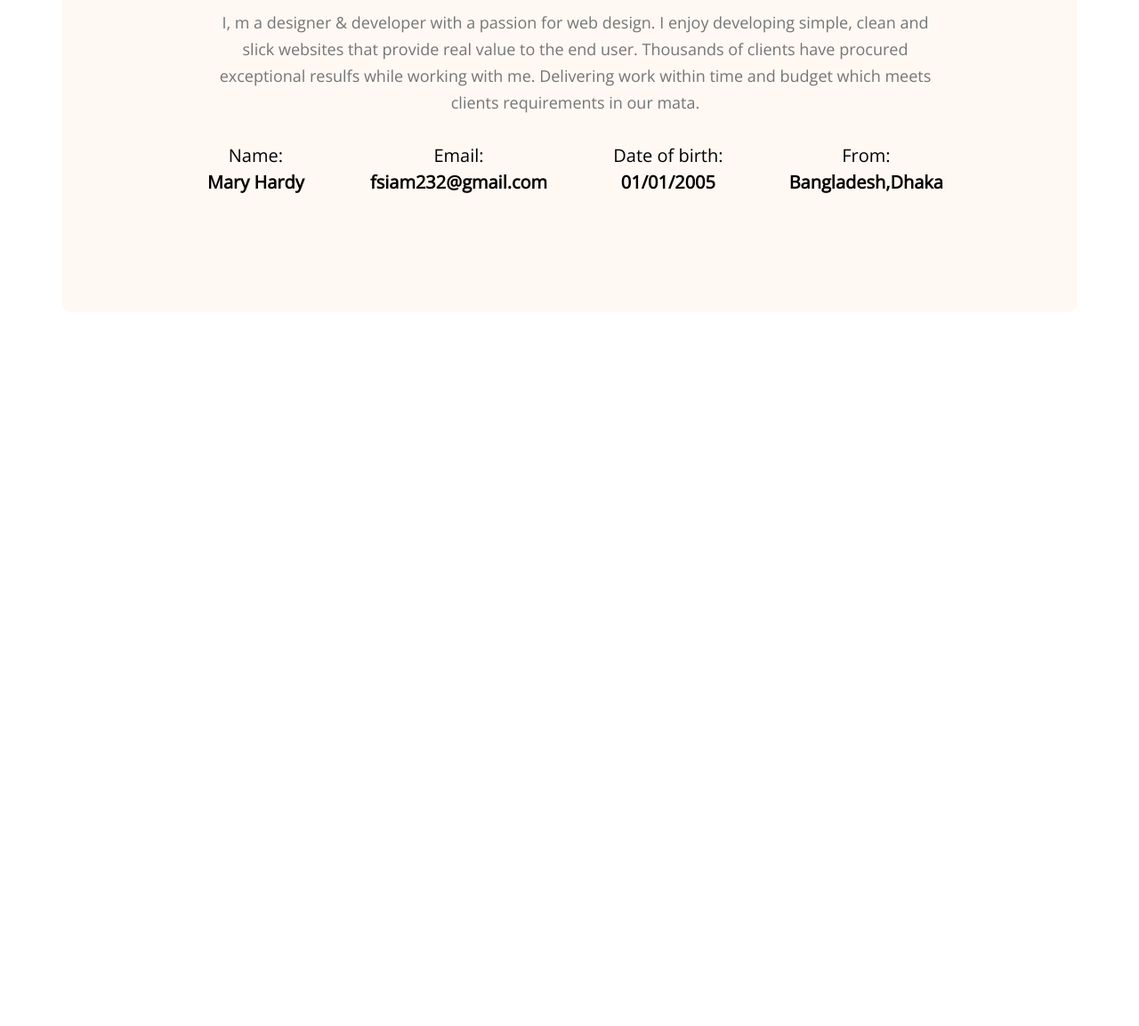
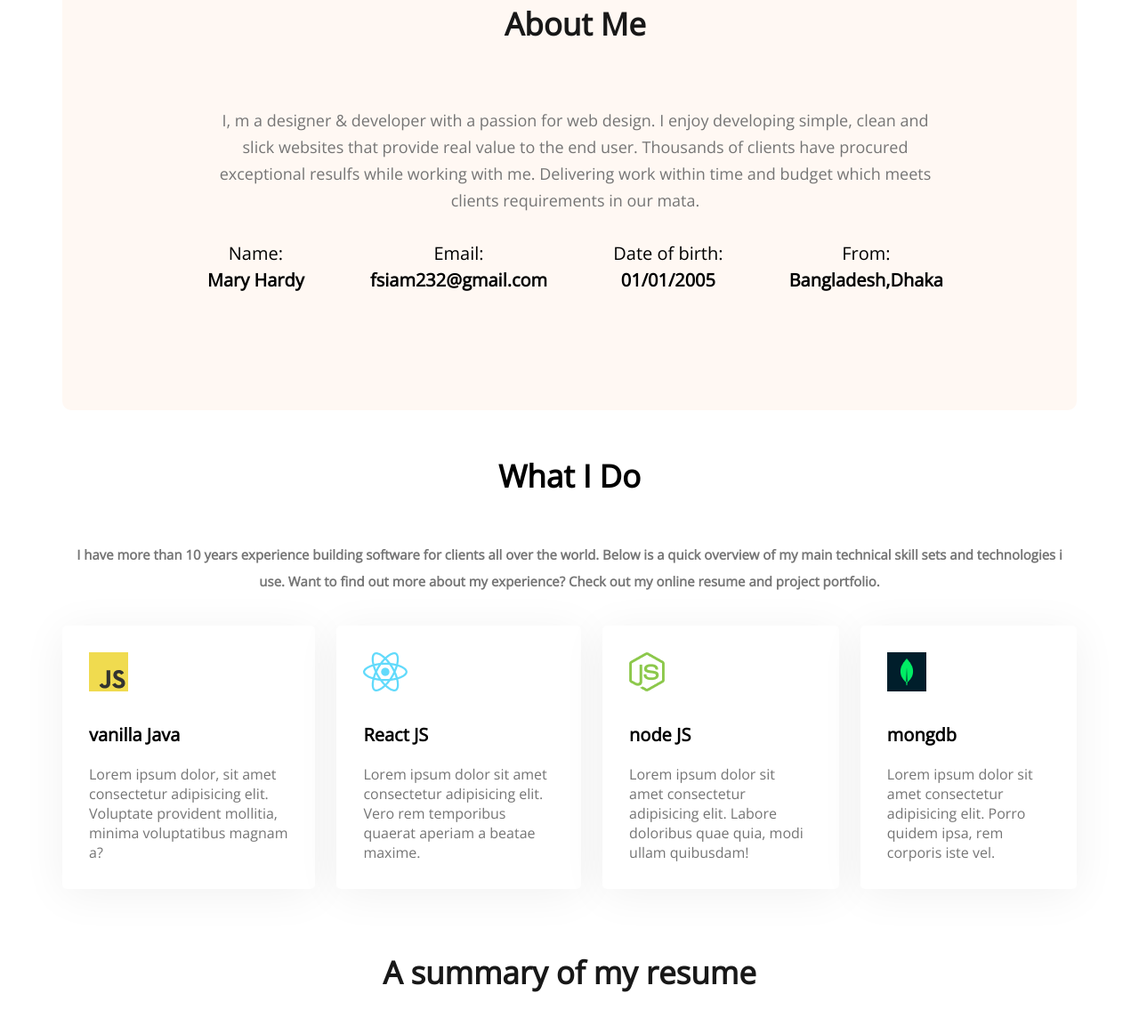
Before and after one commit to fsiam/Practise, a plain HTML site: page Jhankar-Mahbub practise or classes/portfolio pro/index.html in a window 1280 px wide. Shown: the part 1168-2321 px from the top of the page at 89% size. Before the commit the page ends 1519 px from the top, so only its background shows below. Drawn offline with nearby package versions, Linux system fonts and the light colour scheme.

Commit message:
project2

```diff
--- a/Jhankar-Mahbub practise or classes/portfolio pro/index.html
+++ b/Jhankar-Mahbub practise or classes/portfolio pro/index.html
@@ -57,6 +57,53 @@
 
             </div>
         </section>
+        <!-- what i do section -->
+        <section>
+            <h3 class="WID">
+                What I Do
+
+            </h3>
+            <div class="my">
+                <p > <h5>I have more than 10 years experience building software for clients all over the world. Below is a quick overview of my main technical skill sets and technologies i use. Want to find out more about my experience? Check out my online resume and project portfolio.</h5></p>
+            </div>
+            <div class="skills-container">
+                <div class="skill">
+                    <img src="images/icons/js.png" alt="">
+                    <p class="skill-title">vanilla Java</p>
+                    <p class="skill-description">
+                       Lorem ipsum dolor, sit amet consectetur adipisicing elit. Voluptate provident mollitia, minima voluptatibus magnam a?
+                    </p>
+                </div>
+                <div class="skill">
+                    <img src="images/icons/react.png" alt="">
+                    <p class="skill-title">React JS</p>
+                    <p class="skill-description">
+                        Lorem ipsum dolor sit amet consectetur adipisicing elit. Vero rem temporibus quaerat aperiam a beatae maxime.
+                    </p>
+                </div>
+                <div class="skill">
+                    <img src="images/icons/nodejs.png" alt="">
+                    <p class="skill-title">node JS</p>
+                    <p class="skill-description">
+                       Lorem ipsum dolor sit amet consectetur adipisicing elit. Labore doloribus quae quia, modi ullam quibusdam!
+                    </p>
+                </div>
+                <div class="skill">
+                    <img src="images/icons/mongo.png" alt="">
+                    <p class="skill-title">mongdb</p>
+                    <p class="skill-description">
+                        Lorem ipsum dolor sit amet consectetur adipisicing elit. Porro quidem ipsa, rem corporis iste vel.
+                    </p>
+                </div>
+            </div>
+        </section>
+        <!-- resume section -->
+        <section class="resume">
+            <h3 class="section-title">
+                A summary of my resume
+            </h3>
+
+        </section>
     </main>
 
 
--- a/Jhankar-Mahbub practise or classes/portfolio pro/style.css
+++ b/Jhankar-Mahbub practise or classes/portfolio pro/style.css
@@ -92,6 +92,8 @@ text-align: center;
      text-align: center;
      margin-bottom: 30px;
      font-size: 35px;
+     font-weight: 700px;
+
 
 
  }
@@ -113,3 +115,51 @@ margin-bottom: 30px;
     font-size: 20px;
 line-height: 30px;
 }
+.WID{
+    text-align: center;
+    margin-bottom: 50px;
+    font-size: 35px;
+    font-weight: 700px;
+    margin-top: 50px;
+
+}
+.skills-container{
+    display: flex;
+    gap: 24px;
+    justify-content: space-between;
+}
+.skill-description {
+    color: #757575;
+}
+.skill {
+
+    background: #FFFFFF;
+    box-shadow: 0px 6px 50px rgba(0, 0, 0, 0.06);
+    border-radius: 5px;
+    padding: 30px;
+}
+.skill-title {
+    font-weight: 700;
+font-size: 20px;
+margin-top: 30px;
+margin-bottom: 20px;
+}
+.my {
+    text-align: center;
+    font-size: 18px;
+line-height: 30px;
+/* or 167% */
+
+
+
+/* Dark 03 */
+
+color: #757575;
+margin-bottom: 35px;
+
+}
+.section-title {
+    margin-top: 70px;
+    margin-bottom: 70px;
+    color: #181818;
+}
```
